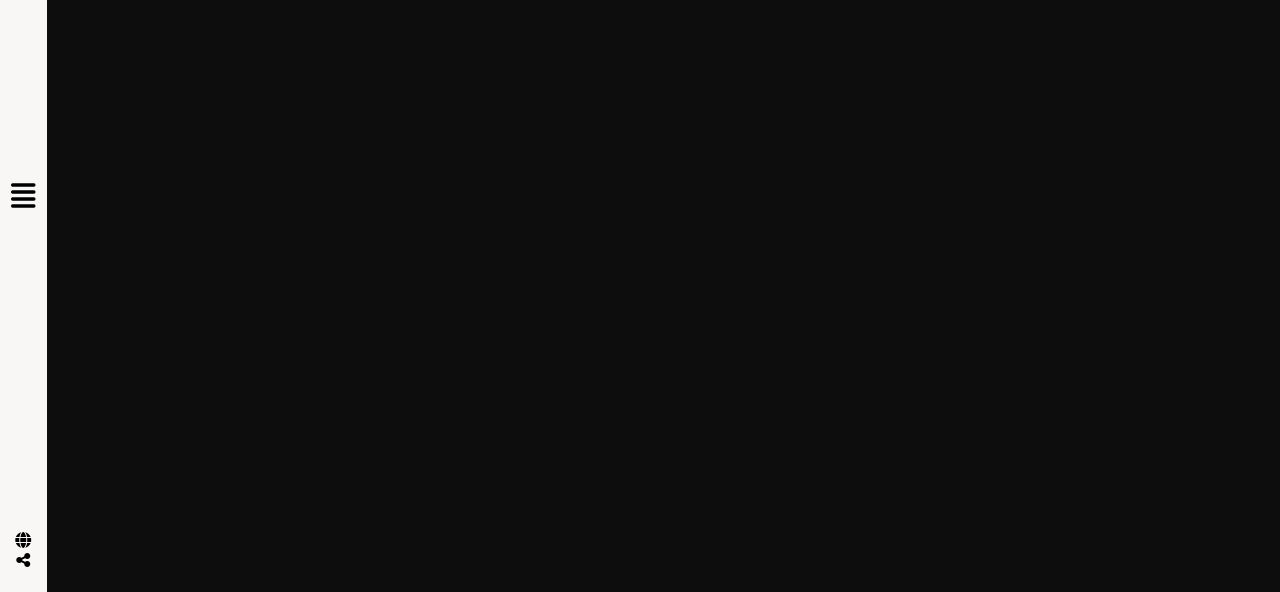
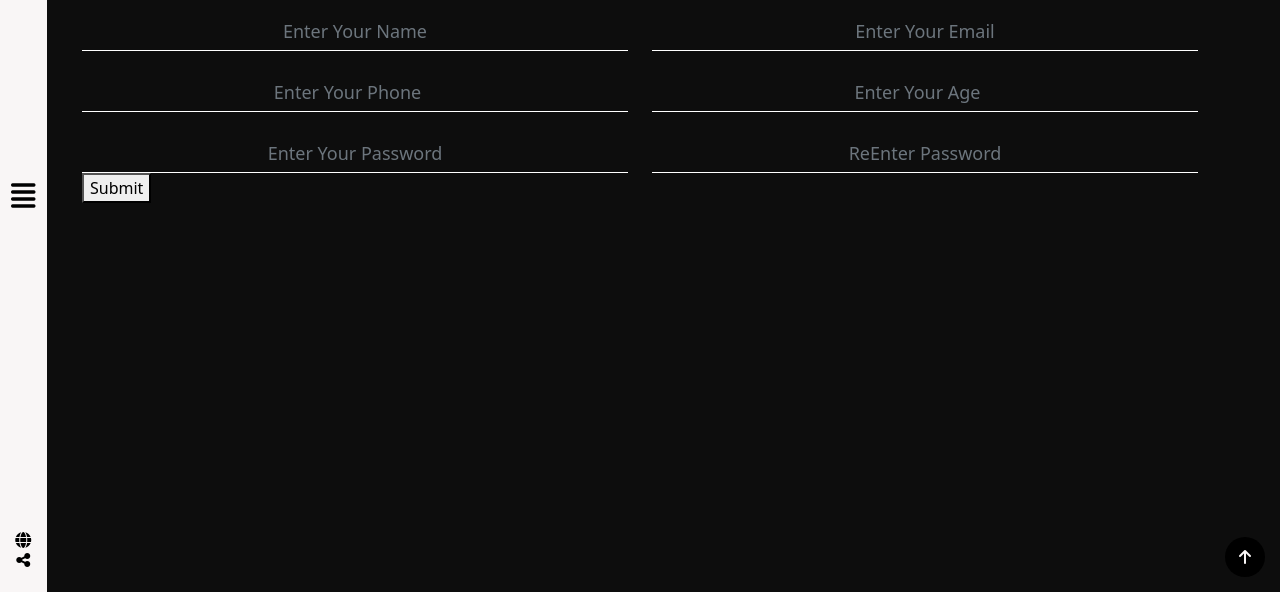
Before and after one commit to Marina-tarek/Movie-App, a plain HTML site: page index.html in a window 1280 px wide. Shown: the part 208-800 px from the top of the page. Drawn offline with Linux system fonts and the light colour scheme.

Commit message:
third commit

```diff
--- a/css/style.css
+++ b/css/style.css
@@ -16,7 +16,23 @@ a {
     text-decoration: none;
 }
 
-
+.form-control::placeholder{
+    color: #6C757D;
+}
+.form-control:focus{
+    border-color: var(--main-color);
+    box-shadow: none;
+    color: var(--main-color);
+}
+/* side arrow back to top */
+.back-to-top{
+    background-color: #000;
+    width: 40px;
+    height: 40px;
+    border-radius: 50%;
+    right: 15px;
+    bottom: 15px;
+}
 /* side Navbar */
 .sideNav {
     z-index: 999;
@@ -59,9 +75,7 @@ a {
     background: transparent;
     border: 2px solid var(--main-color);
 }
-.searchInput::placeholder{
-    color: #6C757D;
-}
+
 .form-control:focus{
     background-color: transparent;
 }
@@ -80,3 +94,15 @@ a {
     resize: 0;
 
 }
+/* contact section */
+#contact .form-control{
+    border: none;
+    border-radius: 0;
+    background-color: transparent;
+    border-bottom:1px solid #fff ;
+}
+#contact input::placeholder{
+    text-align: center;
+    font-weight: 500;
+    font-size: 18px;
+}
--- a/index.html
+++ b/index.html
@@ -17,6 +17,7 @@
 
 <body>
     <!-- loading screen -->
+
     <!-- side navbar -->
     <nav class="sideNav position-fixed d-flex top-0 vh-100">
         <div class="nav-content vh-100">
@@ -36,7 +37,7 @@
                             <a href="#">Trending</a>
                         </li>
                         <li class="pointer" id="upcoming">
-                            <a href="#">Upcoming</a>
+                            <a href="#upcoming">Upcoming</a>
                         </li>
                         <li class="pointer" id="contact">Contact Us</li>
 
@@ -72,13 +73,46 @@
 
         </div>
     </nav>
+    <!-- side arrow back to top -->
+     <div class="back-to-top d-flex justify-content-center align-items-center position-fixed">
+        <i class="fa-solid fa-arrow-up"></i>
+     </div>
     <!-- main page -->
     <main>
-
-        <div class="container py-5 ">
-            <input type="text" class="form-control searchInput w-50 m-auto rounded-pill" placeholder="Search">
-            <div class="row g-4 mt-3 " id="rowData"></div>
-        </div>
+<section class="movie-section">
+    <div class="container py-5 ">
+        <input type="text" class="form-control searchInput w-50 m-auto rounded-pill" placeholder="Search">
+        <!-- <i class="fa-solid fa-xmark"></i> -->
+        <div class="row g-4 mt-3 " id="rowData"></div>
+    </div>
+</section>
+        <!-- contact us  -->
+         <section id="contact" class="container">
+<h2>Contact US</h2>
+<div class="row">
+    <div class="col-md-6">
+        <input type="text" class="form-control mt-4" placeholder="Enter Your Name">
+    </div>
+    <div class="col-md-6">
+        <input type="email" class="form-control mt-4" placeholder="Enter Your Email">
+    </div>
+    <div class="col-md-6">
+        <input type="number" class="form-control mt-4" placeholder="Enter Your Phone">
+    </div>
+    <div class="col-md-6">
+        <input type="number" class="form-control mt-4" placeholder="Enter Your Age">
+    </div>
+    <div class="col-md-6">
+        <input type="password" class="form-control mt-4" placeholder="Enter Your Password">
+    </div>
+    <div class="col-md-6">
+        <input type="password" class="form-control mt-4" placeholder="ReEnter Password">
+    </div>
+    <div class="col-md-12">
+        <button >Submit</button>
+    </div>
+</div>
+         </section>
     </main>
 
     <script src="js/bootstrap.bundle.min.js"></script>
--- a/js/index.js
+++ b/js/index.js
@@ -1,6 +1,12 @@
 /// <reference types="../@types/jquery" />
 
 let rowData = document.getElementById('rowData')
+// ----> scroll to top
+$(".back-to-top").on("click",function(){
+        $("html, body").animate({
+          scrollTop: 0
+        }, 500)
+})
 // --->side nav
 $(".open-close-tap").on("click", function tap() {
     $(".nav-content").animate({ width: 'toggle' }, 500)
@@ -22,20 +28,20 @@ function hideMenuItems() {
         $(".nav-links li").removeAttr("style")
     }
 }
-
-$("#nowPlaying").on("click",function(){
-    movie()
+// ----->
+$('a[href^="#"]').on("click", function (e) {
+    let aHref = e.target.getAttribute("href").slice(1)
+  console.log(aHref);
+  movies(aHref)
 })
-async function movie() {
-
-    let response = await fetch(`https://api.themoviedb.org/3/movie/now_playing?api_key=eba8b9a7199efdcb0ca1f96879b83c44`)
+async function movies(href){
+    let response = await fetch(`https://api.themoviedb.org/3/movie/${href}?api_key=eba8b9a7199efdcb0ca1f96879b83c44`)
     let data = await response.json()
 
     console.log(data.results);
     display(data.results)
 }
 
-var imgList = Array.from(document.querySelectorAll('.inner img'));//! nodeList
 function display(array){
     let cartona = ``
 for (let i = 0; i < array.length; i++) {
```
